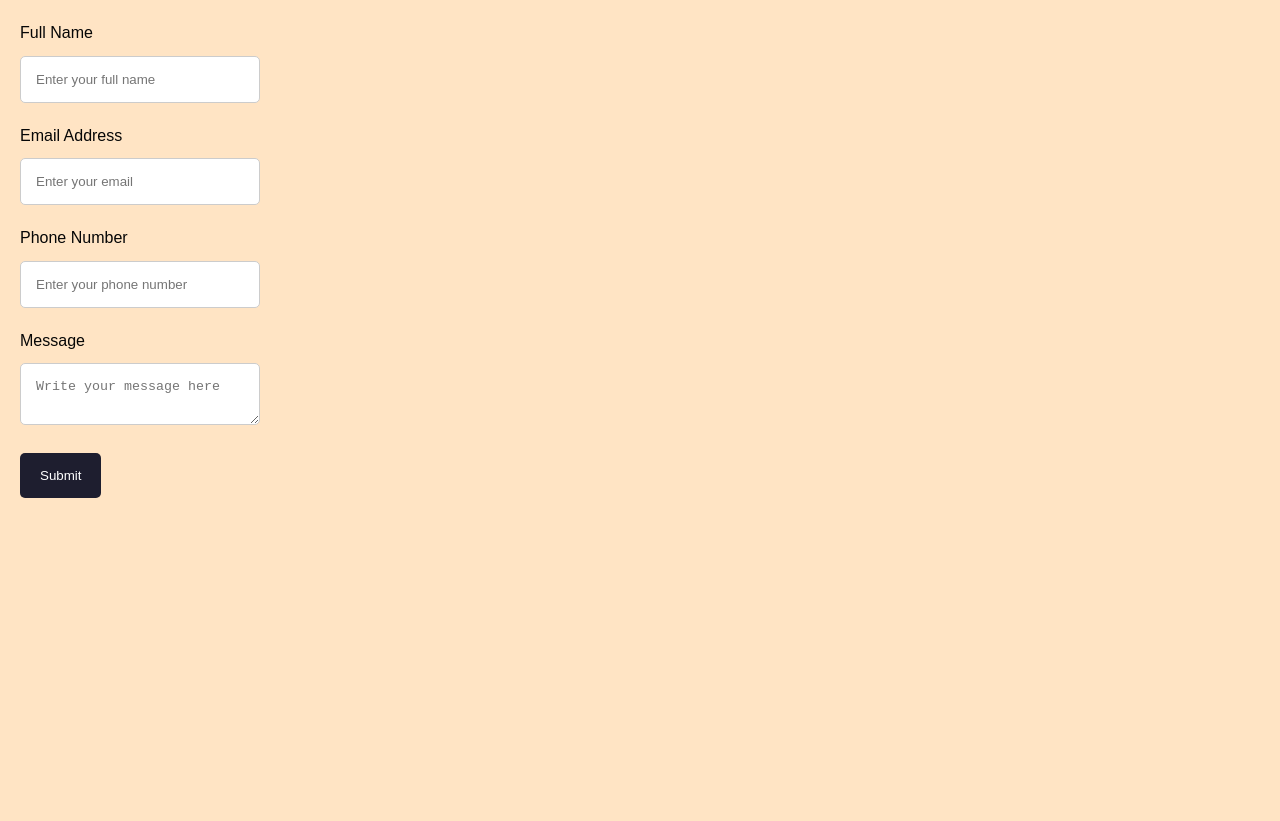
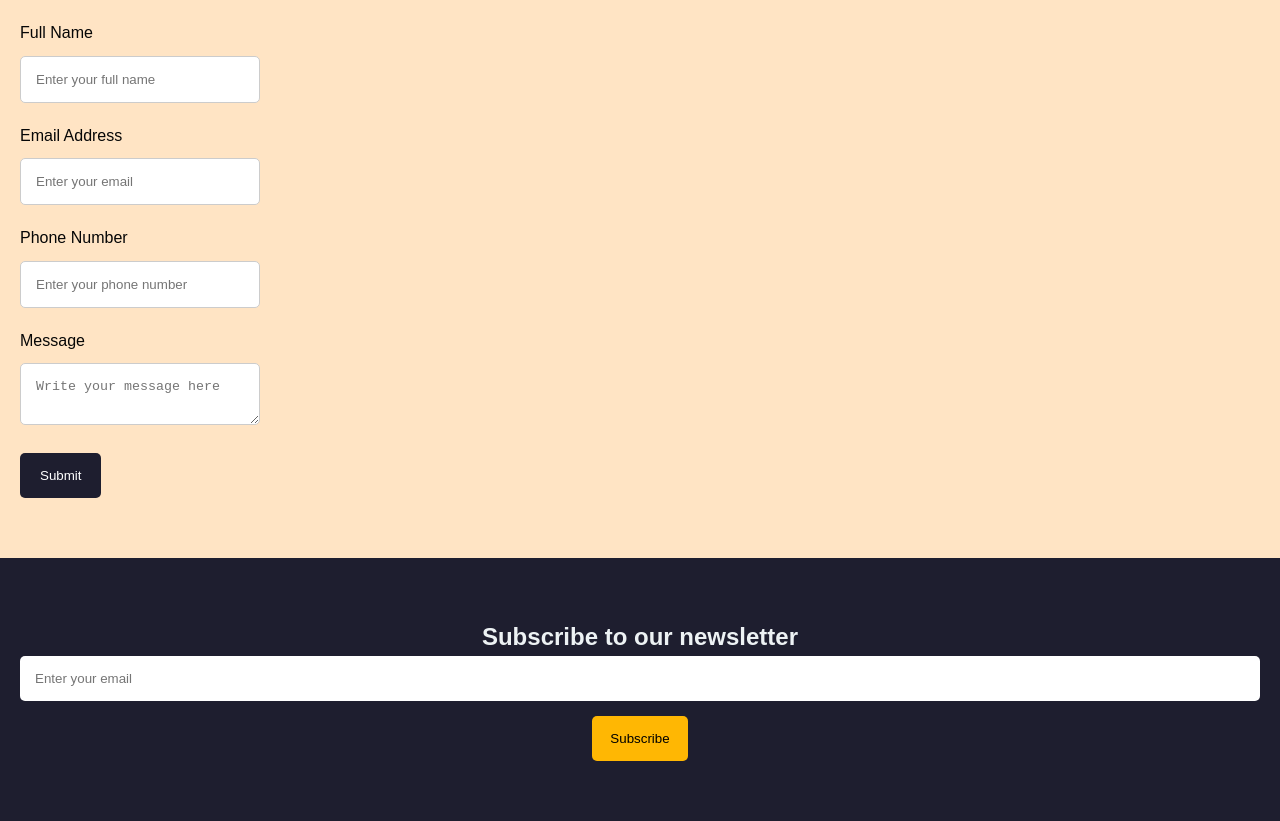
Before and after one commit to sharonwambui669-sys/NovelVerse, a plain HTML site: page contact.html in a window 1280 px wide. Shown: the part 312-1133 px from the top of the page. Before the commit the page ends 870 px from the top, so only its background shows below. Drawn offline with Linux system fonts and the light colour scheme.

Commit message:
add newsletter section in contact.html

```diff
--- a/contact.html
+++ b/contact.html
@@ -67,6 +67,15 @@
 </section>
 </main>
 
+<!--Newsletter-->
+        <section class="newsletter">
+            <h2>Subscribe to our newsletter</h2>
+
+            <form>
+                <input type="email"placeholder="Enter your email">
+                <button type="submit">Subscribe</button>
+            </form>
+        </section>
 
 
 <!-- LINK TO JS FILE -->
```
Also changed, not shown: index.html (+0 -8 lines).
